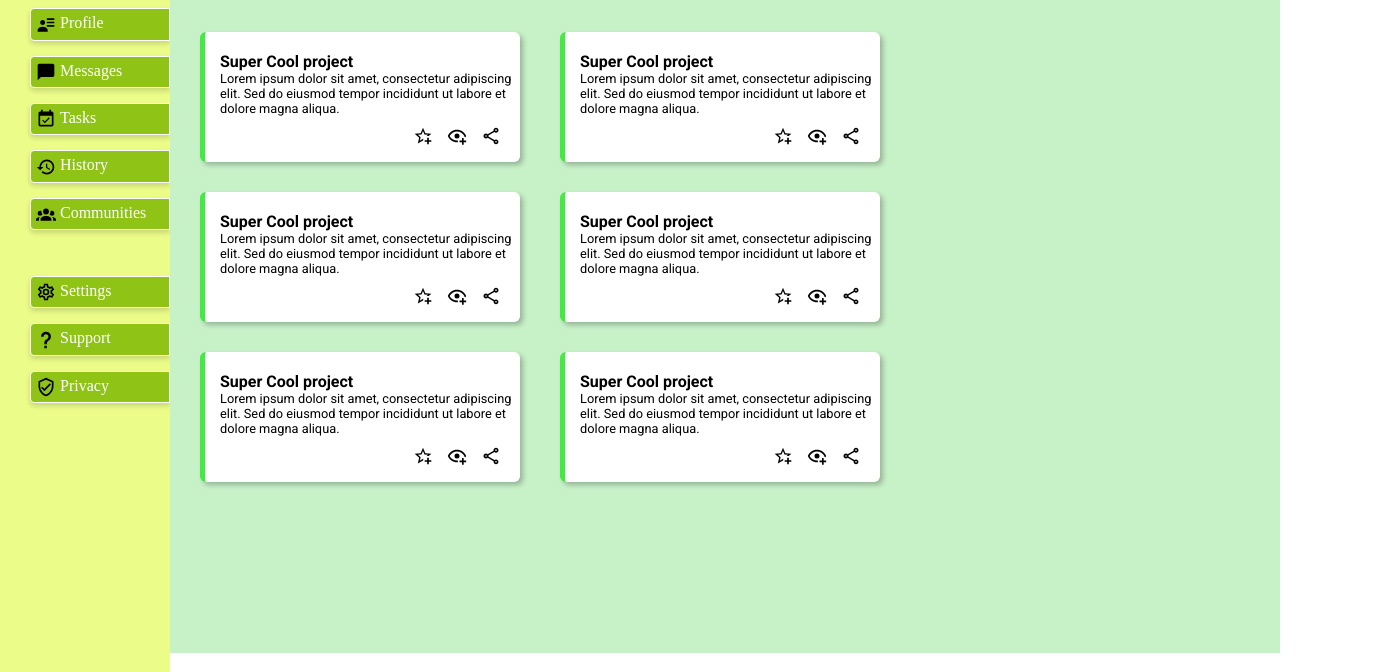
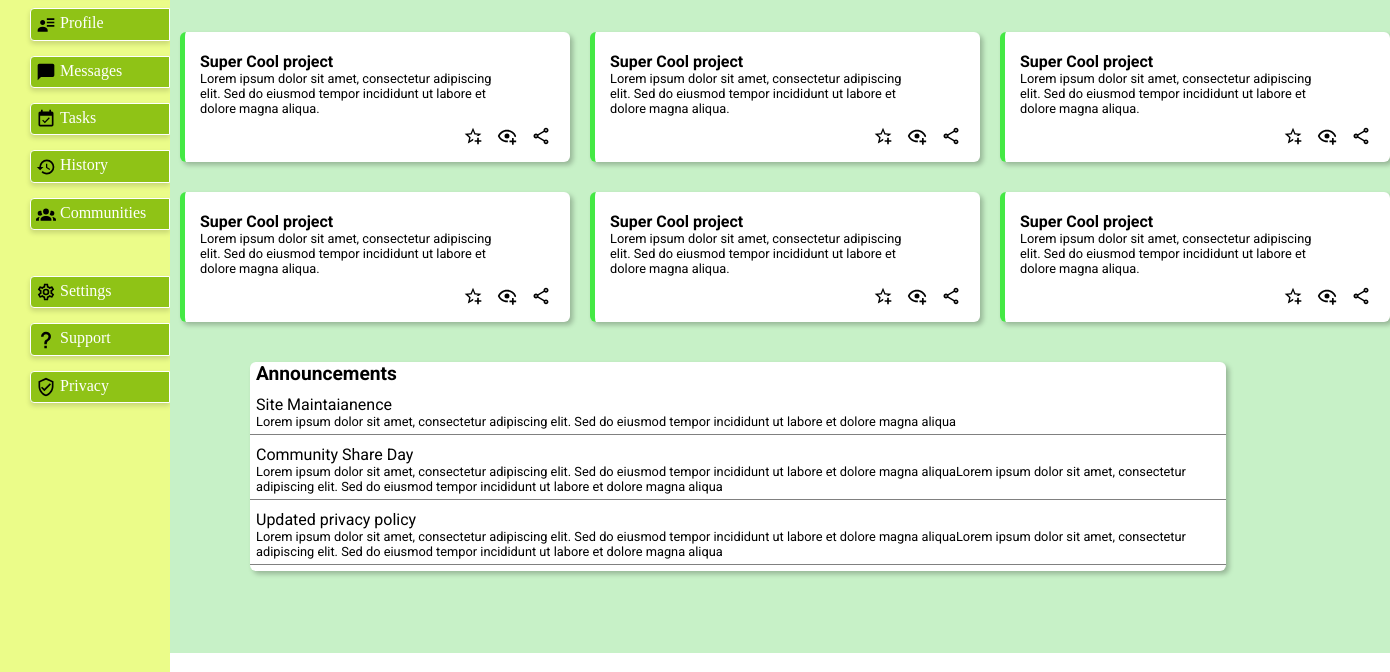
Before and after one commit to eldho-chackochan/Dashboard, a plain HTML site: page index.html in a window 1280 px wide. Shown: the part 128-800 px from the top of the page, 1390 px wide, since content can reach past the window. Drawn offline with Linux system fonts and the light colour scheme.

Commit message:
Completed

```diff
--- a/index.html
+++ b/index.html
@@ -133,14 +133,23 @@
               </div>
             </div>
           </div>
+          <div class="Announcement-container">
+            <p>Announcements</p>
+            <div>
+              <span>Site Maintaianence</span>
+              <p>Lorem ipsum dolor sit amet, consectetur adipiscing elit. Sed do eiusmod tempor incididunt ut labore et dolore magna aliqua</p>
+            </div>
+            <div>
+              <span>Community Share Day</span>
+              <p>Lorem ipsum dolor sit amet, consectetur adipiscing elit. Sed do eiusmod tempor incididunt ut labore et dolore magna aliquaLorem ipsum dolor sit amet, consectetur adipiscing elit. Sed do eiusmod tempor incididunt ut labore et dolore magna aliqua</p>
+            </div>
+            <div>
+              <span>Updated privacy policy</span>
+              <p>Lorem ipsum dolor sit amet, consectetur adipiscing elit. Sed do eiusmod tempor incididunt ut labore et dolore magna aliquaLorem ipsum dolor sit amet, consectetur adipiscing elit. Sed do eiusmod tempor incididunt ut labore et dolore magna aliqua</p>
+            </div>
+          </div>
         </div>
       </main>
     </div>
-
-
-
-
-
-
 </body>
 </html>
--- a/styles.css
+++ b/styles.css
@@ -238,25 +238,27 @@ button:hover{
 .main-container{
 grid-area: main;
 background-color: rgb(199, 241, 199);
+height:82vh;
 
 }
 
 
 .grid{
   display:grid;
-  grid-template-columns: 350px 350px;
-  grid-template-rows:150px 150px 150px;
+  grid-template-columns: 400px 400px 400px;
+  grid-template-rows:150px 150px;
   column-gap:10px;
   row-gap: 10px;
-  height:82vh;
+
   padding-top:15px;
+  justify-content: center;
 }
 
 .first-element{
   padding-top:10px;
   border-radius:6px;
   background-color:white;
-  margin-left:30px;
+  margin-left:10px;
   margin-top:20px;
   box-shadow: 3px 3px 5px rgba(6, 6, 6, 0.25);
   border-left:  5px solid rgb(68, 233, 68);
@@ -269,6 +271,7 @@ justify-content: flex-start;
 padding-left:15px;
 padding-top:10px;
 }
+
 .first-element div span{
   font-weight:bold;
   font-family:'Roboto',Arial, Helvetica, sans-serif;
@@ -287,3 +290,36 @@ padding-top:10px;
   gap:10px;
   padding-top:10px;
 }
+.Announcement-container{
+  width:80%;
+  margin-top:40px;
+  border-radius:6px;
+  background-color:white;
+  margin-left:80px;
+  box-shadow: 3px 3px 5px rgba(6, 6, 6, 0.25);
+  padding-bottom: 6px;
+}
+.Announcement-container >p{
+  font-weight:bold;
+
+  padding-left:6px;
+  font-size: 1.2rem;
+  font-family:'Roboto',Arial, Helvetica, sans-serif;
+}
+.Announcement-container div span{
+  padding-left:6px;
+  font-family:'Roboto',Arial, Helvetica, sans-serif;
+  font-size: 1rem;
+}
+
+.Announcement-container div p{
+  font-size: 0.8rem;
+  padding-left:6px;
+  font-family:'Roboto',Arial, Helvetica, sans-serif;
+}
+
+.Announcement-container div{
+  padding-top:10px;
+  padding-bottom:5px;
+  border-bottom:1px solid grey;
+}
```
